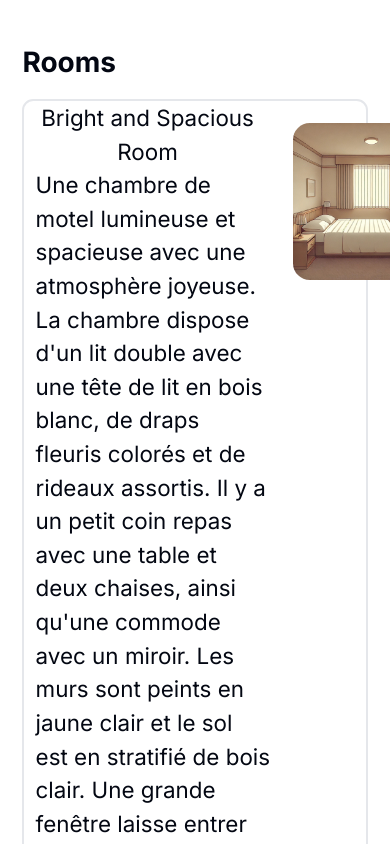
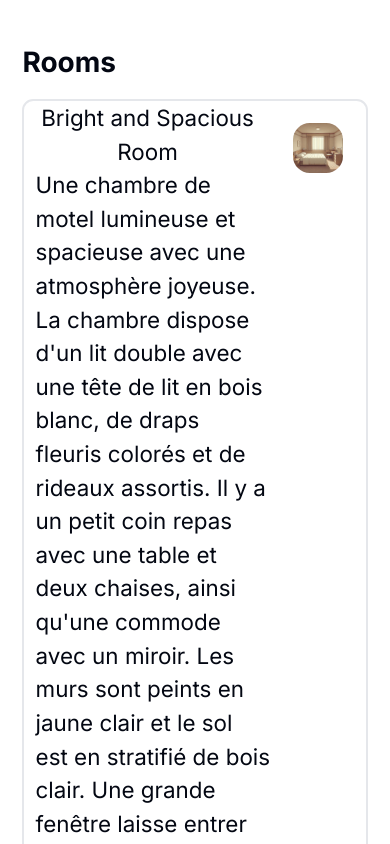
Before and after one commit to mammut001/hotel, a Next.js app: page / in a window 390 px wide. Shown: the part 860-1704 px from the top of the page. Built offline with nearby package versions, Linux system fonts and the light colour scheme.

Commit message:
optimizing ui for mobile devices

```diff
--- a/src/app/page.tsx
+++ b/src/app/page.tsx
@@ -54,6 +54,7 @@ export default function Page() {
                 English
               </Badge>
             </div>
+
             <p className="max-w-md text-pretty font-mono text-sm text-muted-foreground print:text-[12px]">
               {aboutContent}
             </p>
--- a/src/components/rooms.tsx
+++ b/src/components/rooms.tsx
@@ -36,7 +36,7 @@ export function Rooms({ id, name, description, link, amenities,  price, availabi
         return res
     }
     return(
-        <div className="rounded-lg border-2 flex">
+        <div className=" rounded-lg border-2 flex">
         <div>
             <h2 className="text-center">{name}</h2>
             <p className="ml-2">{description}</p>
@@ -55,8 +55,8 @@ export function Rooms({ id, name, description, link, amenities,  price, availabi
             }
         </div>
 
-        <div className="mt-4 mr-4 ml-4">
-            <Avatar className="size-28">
+        <div className="flex-col mt-4 mr-4 ml-4">
+            <Avatar className="w-15 h-15 lg:w-28 lg:h-28">
                 <AvatarImage alt={ROOM_DATA.rooms[id].name} src={ROOM_DATA.rooms[id].imageUrl}/>
                 <AvatarFallback>{ROOM_DATA.rooms[id].id}</AvatarFallback>
             </Avatar>
```
